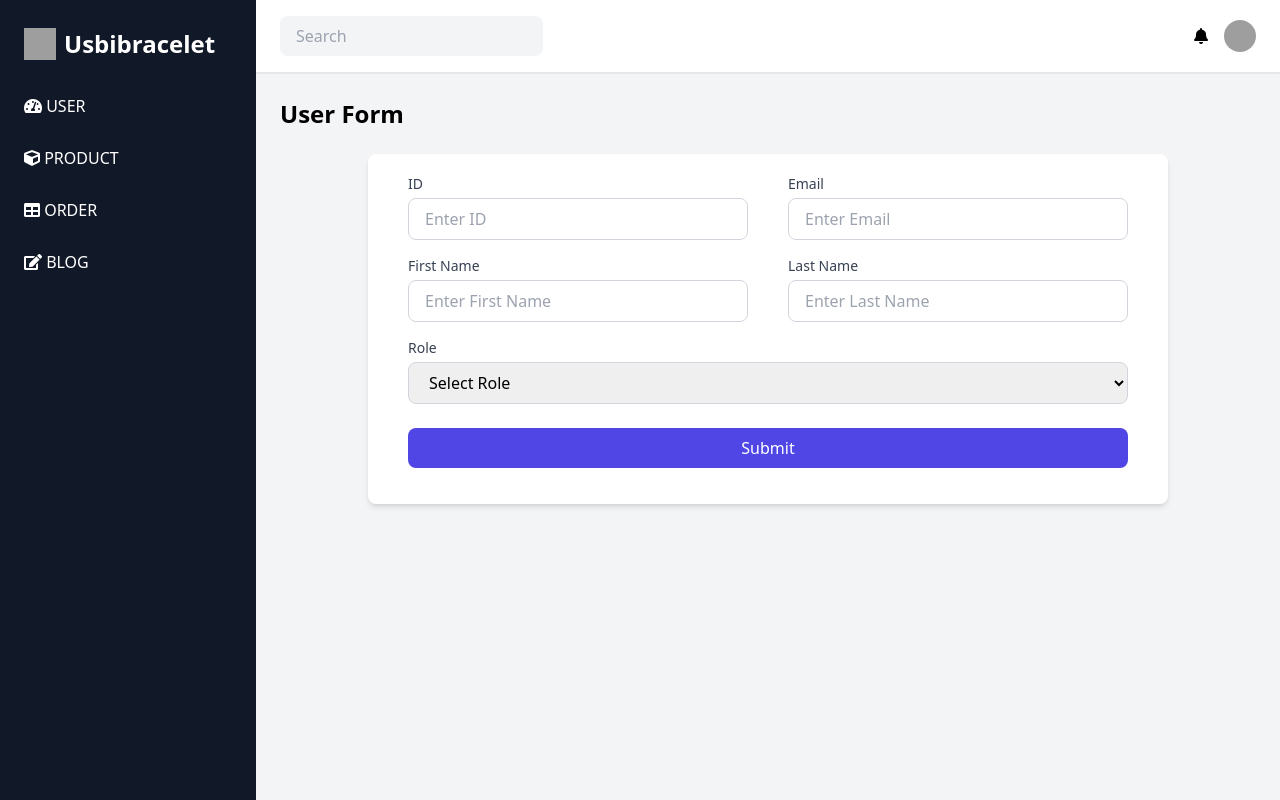
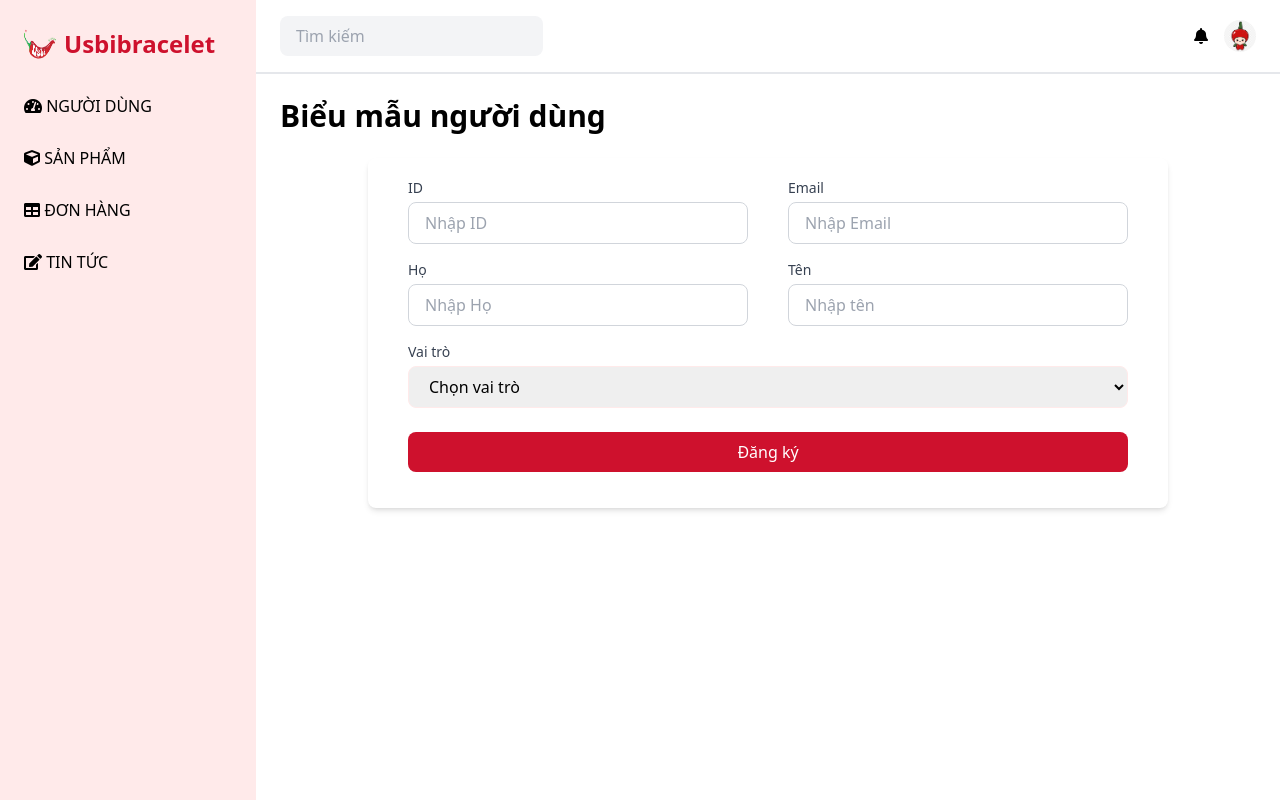
Before and after one commit to Luw-phuc/DOAN_CK_PTUDTMDT, a PHP site: page /user-management-detail.php in a window 1280 px wide. Run offline with PHP 8.4, Linux system fonts and the light colour scheme; some libraries are stand-ins or nearby versions; grey boxes are pictures that could not be loaded.

Commit message:
update fe user

```diff
--- a/user-management-detail.php
+++ b/user-management-detail.php
@@ -36,45 +36,45 @@ if (isset($_GET['account_id'])) {
   <body class="bg-gray-100">
     <div class="flex h-screen">
       <!-- Sidebar -->
-      <div class="bg-gray-900 h-vh text-white w-64 space-y-6 py-7 px-2">
+      <div class="bg-[#FFEAEA] h-vh text-white w-64 space-y-6 py-7 px-2">
         <div class="flex items-center space-x-2 px-4">
           <img
             alt="Logo"
             class="h-8 w-8"
-            height="30"
-            src="https://storage.googleapis.com/a1aa/image/FEJbZin0JpKKJNiVCRapiITHPGQisQ0ejxFpXqiVNl0eOZ5TA.jpg"
-            width="30"
+            height="20"
+            src="./assets/user/logo.png"
+            width="40"
           />
-          <span class="text-2xl font-extrabold"> Usbibracelet </span>
+          <span class="text-2xl font-extrabold text-[#CE112D]"> Usbibracelet </span>
         </div>
         <nav class="space-y-2">
           <a
-            class="block py-2.5 px-4 rounded transition duration-200 hover:bg-gray-700"
+            class="text-black block py-2.5 px-4 rounded transition duration-200 hover:bg-[#CE112D] hover:text-white"
             href="user-management.php"
           >
             <i class="fas fa-tachometer-alt"> </i>
-            USER
+            NGƯỜI DÙNG
           </a>
           <a
-            class="block py-2.5 px-4 rounded transition duration-200 hover:bg-gray-700"
+            class="text-black block py-2.5 px-4 rounded transition duration-200 hover:bg-[#CE112D] hover:text-white"
             href="product-management.php"
           >
             <i class="fas fa-cube"> </i>
-            PRODUCT
+            SẢN PHẨM
           </a>
           <a
-            class="block py-2.5 px-4 rounded transition duration-200 hover:bg-gray-700"
+            class="text-black block py-2.5 px-4 rounded transition duration-200 hover:bg-[#CE112D] hover:text-white"
             href="#"
           >
             <i class="fas fa-table"> </i>
-            ORDER
+            ĐƠN HÀNG
           </a>
           <a
-            class="block py-2.5 px-4 rounded transition duration-200 hover:bg-gray-700"
+            class="text-black block py-2.5 px-4 rounded transition duration-200 hover:bg-[#CE112D] hover:text-white"
             href="#"
           >
             <i class="fas fa-edit"> </i>
-            BLOG
+            TIN TỨC
           </a>
         </nav>
       </div>
@@ -87,7 +87,7 @@ if (isset($_GET['account_id'])) {
           <div class="flex items-center">
             <input
               class="bg-gray-100 rounded-lg px-4 py-2 focus:outline-none"
-              placeholder="Search"
+              placeholder="Tìm kiếm"
               type="text"
             />
           </div>
@@ -97,14 +97,14 @@ if (isset($_GET['account_id'])) {
               alt="User Avatar"
               class="h-8 w-8 rounded-full"
               height="30"
-              src="https://storage.googleapis.com/a1aa/image/MTKO2Sffe3GPdpV1fFlPEDfTgoIYJnACU6dUPZ54eGAyuTWeJA.jpg"
+              src="./assets/user/avatar.jpg"
               width="30"
             />
           </div>
         </header>
         <!-- Dashboard content -->
-        <main class="flex-1 bg-gray-100 p-6">
-          <h1 class="text-2xl font-semibold mb-6">User Form</h1>
+        <main class="flex-1 bg-white p-6">
+          <h1 class="text-3xl font-semibold mb-6">Biểu mẫu người dùng</h1>
           <div class="bg-white w-[800px] mx-auto py-5 px-10 rounded-lg shadow-md overflow-hidden">
             <form class="" action="include/user-management-detail.inc.php" method="POST">
               <!-- ID Field -->
@@ -116,7 +116,7 @@ if (isset($_GET['account_id'])) {
                     id="id"
                     name="id"
                     class="w-full px-4 py-2 border border-gray-300 rounded-lg focus:outline-none focus:ring focus:ring-indigo-200"
-                    placeholder="Enter ID"
+                    placeholder="Nhập ID"
                     value="<?= $account['id'] ?>"
                   />
                 </div><!-- Email Field -->
@@ -127,7 +127,7 @@ if (isset($_GET['account_id'])) {
                     id="email"
                     name="email"
                     class="w-full px-4 py-2 border border-gray-300 rounded-lg focus:outline-none focus:ring focus:ring-indigo-200"
-                    placeholder="Enter Email"
+                    placeholder="Nhập Email"
                     value="<?= $account['email'] ?>"
                     required
                   />
@@ -136,26 +136,26 @@ if (isset($_GET['account_id'])) {
               <div class="grid grid-cols-2 items-center gap-10">
                 <!-- First Name Field -->
                 <div class="mb-4">
-                  <label for="firstname" class="block text-sm font-medium text-gray-700 mb-1">First Name</label>
+                  <label for="firstname" class="block text-sm font-medium text-gray-700 mb-1">Họ</label>
                   <input
                     type="text"
                     id="firstname"
                     name="firstname"
                     class="w-full px-4 py-2 border border-gray-300 rounded-lg focus:outline-none focus:ring focus:ring-indigo-200"
-                    placeholder="Enter First Name"
+                    placeholder="Nhập Họ"
                     value="<?= $account['firstname'] ?>"
                     required
                   />
                 </div>
                 <!-- Last Name Field -->
                 <div class="mb-4">
-                  <label for="lastname" class="block text-sm font-medium text-gray-700 mb-1">Last Name</label>
+                  <label for="lastname" class="block text-sm font-medium text-gray-700 mb-1">Tên</label>
                   <input
                     type="text"
                     id="lastname"
                     name="lastname"
                     class="w-full px-4 py-2 border border-gray-300 rounded-lg focus:outline-none focus:ring focus:ring-indigo-200"
-                    placeholder="Enter Last Name"
+                    placeholder="Nhập tên"
                     value="<?= $account['lastname'] ?>"
                     required
                   />
@@ -163,14 +163,14 @@ if (isset($_GET['account_id'])) {
               </div>
               <!-- Role Field -->
               <div class="mb-4">
-                <label for="role" class="block text-sm font-medium text-gray-700 mb-1">Role</label>
+                <label for="role" class="block text-sm font-medium text-gray-700 mb-1">Vai trò</label>
                 <select
                   id="role"
                   name="role"
-                  class="w-full px-4 py-2 border border-gray-300 rounded-lg focus:outline-none focus:ring focus:ring-indigo-200"
+                  class="w-full px-4 py-2 border border-[#FFEAEA] rounded-lg focus:outline-none focus:ring focus:ring-[#FFEAEA]"
                   value="<?= $account['role'] ?>"
                 >
-                  <option value="">Select Role</option>
+                  <option value="">Chọn vai trò</option>
                   <option value="admin">Admin</option>
                   <option value="user">User</option>
                 </select>
@@ -179,9 +179,9 @@ if (isset($_GET['account_id'])) {
               <div class="mt-6">
                 <button
                   type="submit"
-                  class="w-full bg-indigo-600 text-white py-2 px-4 rounded-lg hover:bg-indigo-700 focus:outline-none focus:ring focus:ring-indigo-300"
+                  class="w-full bg-[#CE112D] text-white py-2 px-4 rounded-lg hover:bg-[#CE112D] focus:outline-none focus:ring focus:ring-bg-[#CE112D]"
                 >
-                  Submit
+                  Đăng ký
                 </button>
               </div>
             </form>
```
Also changed, not shown: user-management.php (+23 -23 lines), assets/user/avatar.jpg (added), assets/user/logo.png (added).
